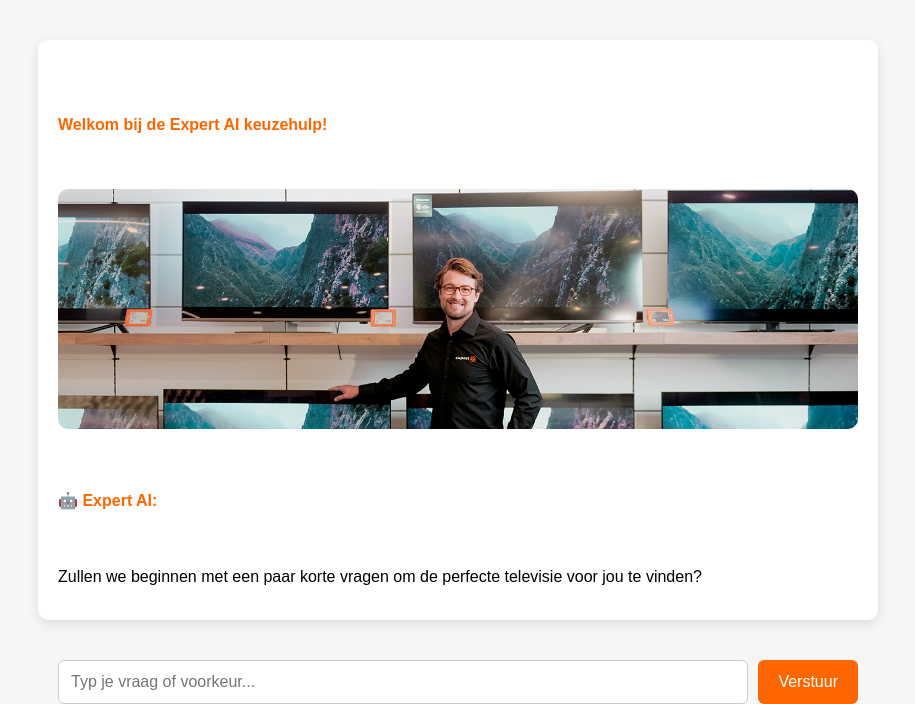
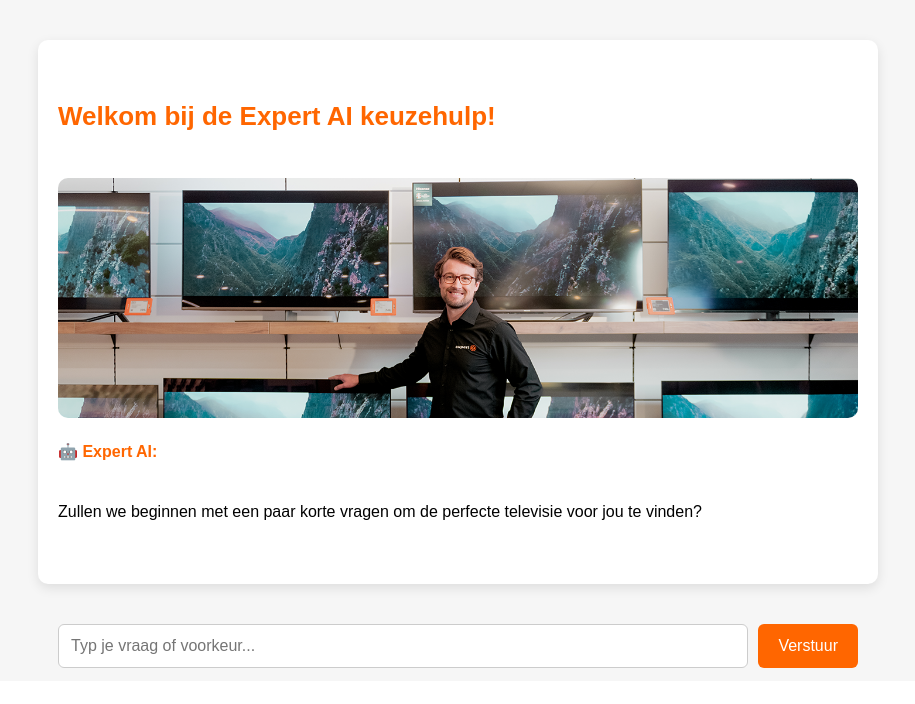
Before and after one commit to Edaniels02/ai-keuzehulp, a Flask app: page /keuzehulp in a window 1280 px wide. Shown: the part 119-823 px from the top of the page, without its empty margins (182-1097 px from the left). After the commit the page ends 787 px from the top, so only its background shows below. Run offline with Flask 3, Linux system fonts and the light colour scheme.

Commit message:
Update index.html

```diff
--- a/templates/index.html
+++ b/templates/index.html
@@ -100,10 +100,22 @@
             margin-bottom: 2px;
         }
 
+        .intro-text {
+            font-size: 26px;
+            color: #ff6600;
+            font-weight: bold;
+            margin-bottom: 10px;
+        }
+
         .intro-image {
             max-width: 100%;
-            margin-top: 10px;
+            margin-top: 5px;
+            margin-bottom: 10px;
             border-radius: 10px;
+        }
+
+        .assistant p {
+            margin: 4px 0;
         }
     </style>
 </head>
@@ -115,11 +127,10 @@
 
     <div class="chat-container" id="chat-box">
         <div class="message assistant">
-            <p><strong>Welkom bij de Expert AI keuzehulp!</strong></p>
+            <div class="intro-text">Welkom bij de Expert AI keuzehulp!</div>
             <img src="{{ url_for('static', filename='tv_keuzehulp.png') }}" alt="TV overzicht" class="intro-image">
-            <br>
-            <strong>🤖 Expert AI:</strong><br><br>
-            Zullen we beginnen met een paar korte vragen om de perfecte televisie voor jou te vinden?
+            <p><strong>🤖 Expert AI:</strong></p>
+            <p>Zullen we beginnen met een paar korte vragen om de perfecte televisie voor jou te vinden?</p>
         </div>
     </div>
 
```
